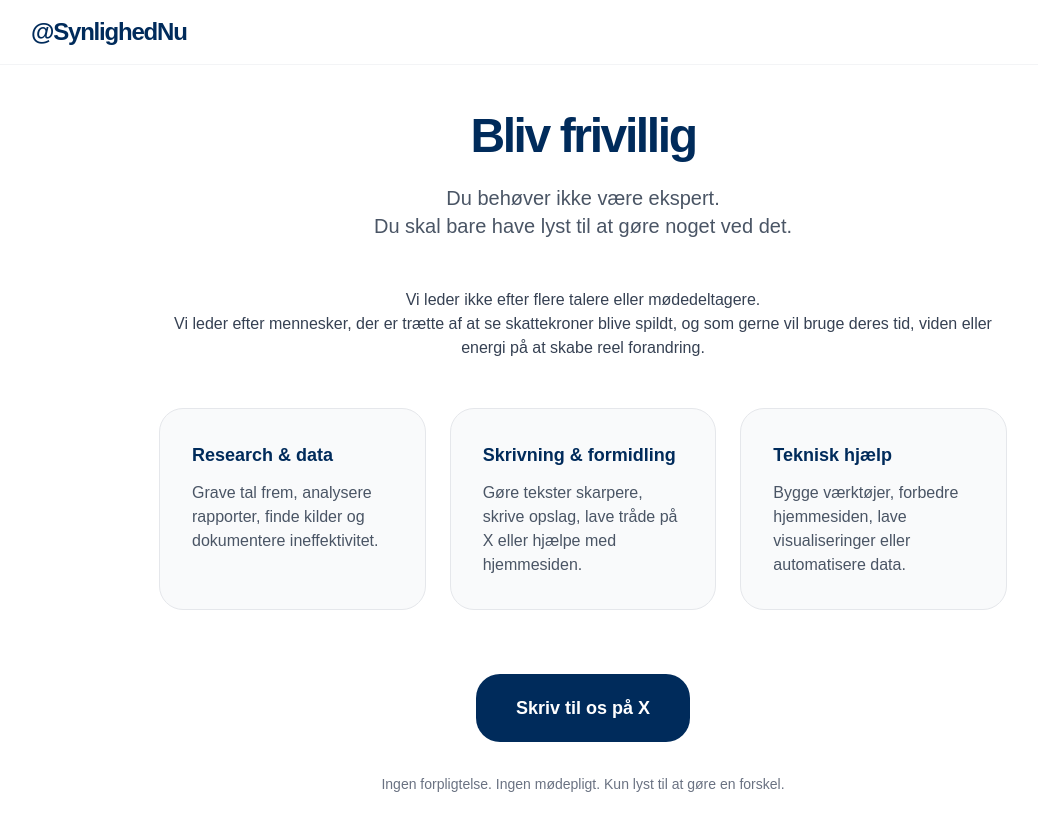
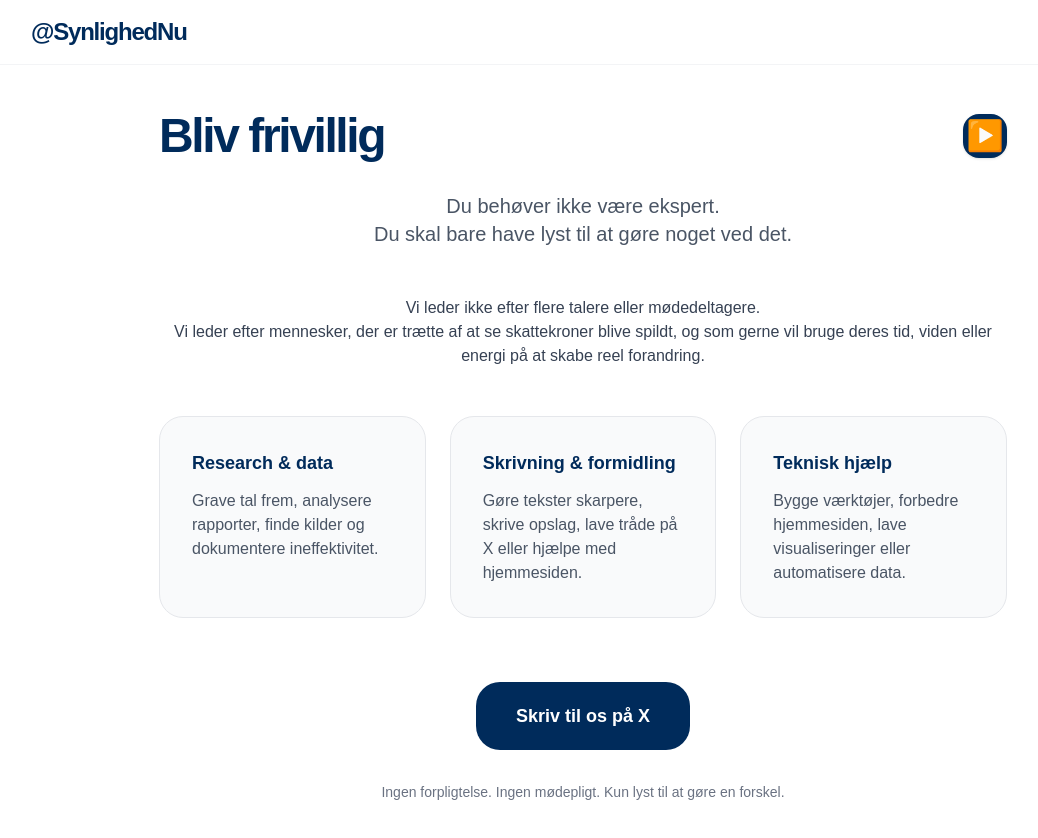
Before and after one commit to synlighed-nu/synlighed-nu-clean, a Next.js app: page /bliv-frivillig in a window 1280 px wide. Shown: the top 838 px of the page, without its empty margins (57-1095 px from the left). Built offline with nearby package versions, Linux system fonts and the light colour scheme.

Commit message:
Update page.tsx

```diff
--- a/app/bliv-frivillig/page.tsx
+++ b/app/bliv-frivillig/page.tsx
@@ -1,15 +1,45 @@
 'use client';
 
 import Nav from '../components/common/_Nav';
+import dynamic from 'next/dynamic';
+
+const SpeakerButton = dynamic(
+  () => import('../components/common/_SpeakerButton'),
+  { ssr: false }
+);
 
 export default function BlivFrivilligPage() {
+  const pageText = `
+    Bliv frivillig.
+
+    Du behøver ikke være ekspert. Du skal bare have lyst til at gøre noget ved det.
+
+    Vi leder ikke efter flere talere eller mødedeltagere.
+    Vi leder efter mennesker, der er trætte af at se skattekroner blive spildt,
+    og som gerne vil bruge deres tid, viden eller energi på at skabe reel forandring.
+
+    Vi leder efter folk der vil hjælpe med:
+    - Research og data
+    - Skrivning og formidling
+    - Teknisk hjælp
+
+    Ingen forpligtelse. Ingen mødepligt. Kun lyst til at gøre en forskel.
+  `;
+
   return (
     <div className="min-h-screen bg-white text-[#002B5B]">
-      <Nav simple />   {/* ← rettet: simple mode */}
+      <Nav simple />
 
       <div className="max-w-4xl mx-auto px-6 pt-28 pb-20">
 
-        <h1 className="text-5xl font-bold tracking-tighter mb-6 text-center">Bliv frivillig</h1>
+        {/* Titel + højtaler-knap på samme linje */}
+        <div className="flex items-center justify-between mb-8">
+          <h1 className="text-5xl font-bold tracking-tighter">Bliv frivillig</h1>
+          <SpeakerButton
+            text={pageText}
+            endingAxiomIndex={6}
+          />
+        </div>
 
         <p className="text-xl text-gray-600 text-center max-w-2xl mx-auto mb-12">
           Du behøver ikke være ekspert.<br />
```
